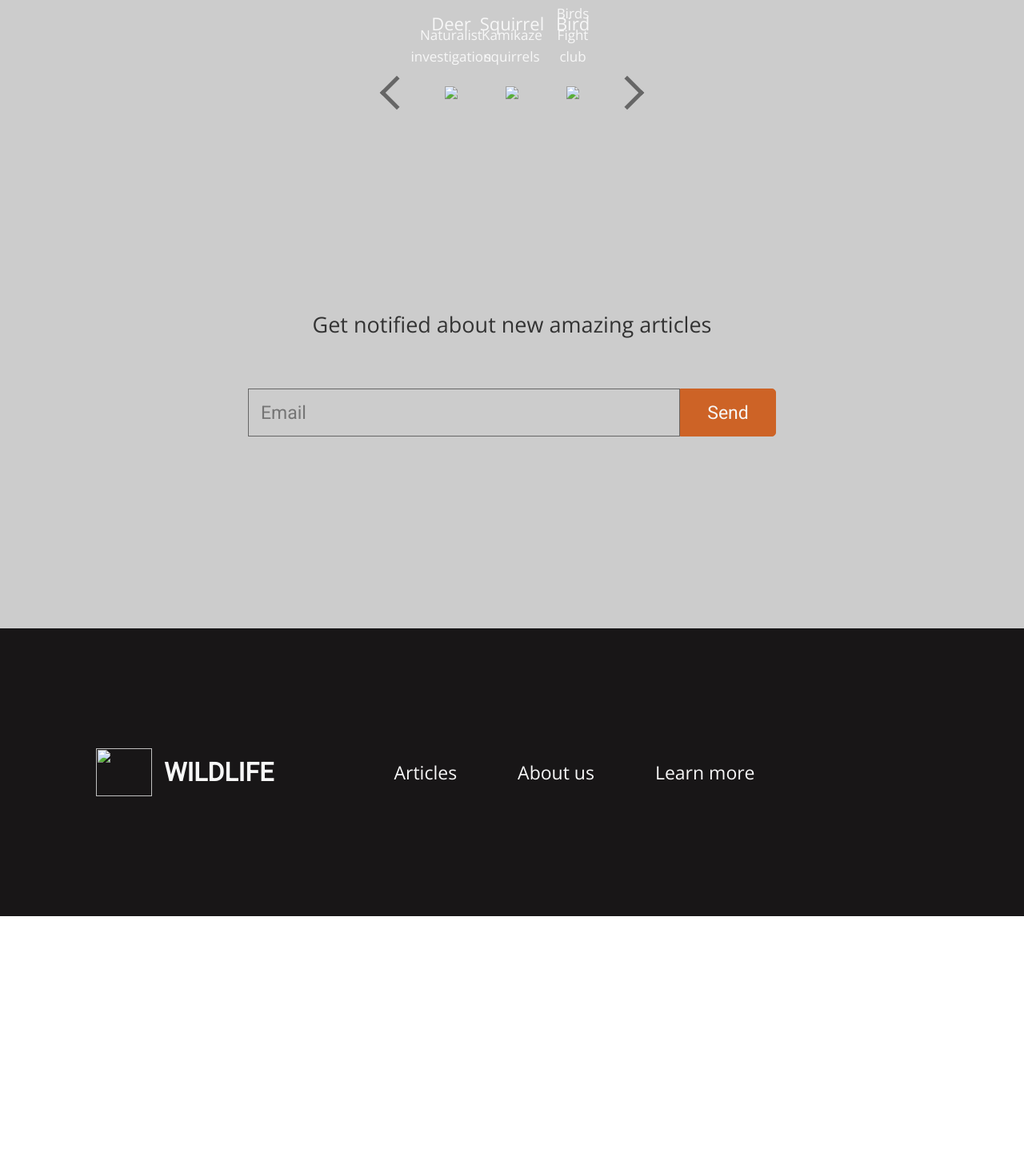
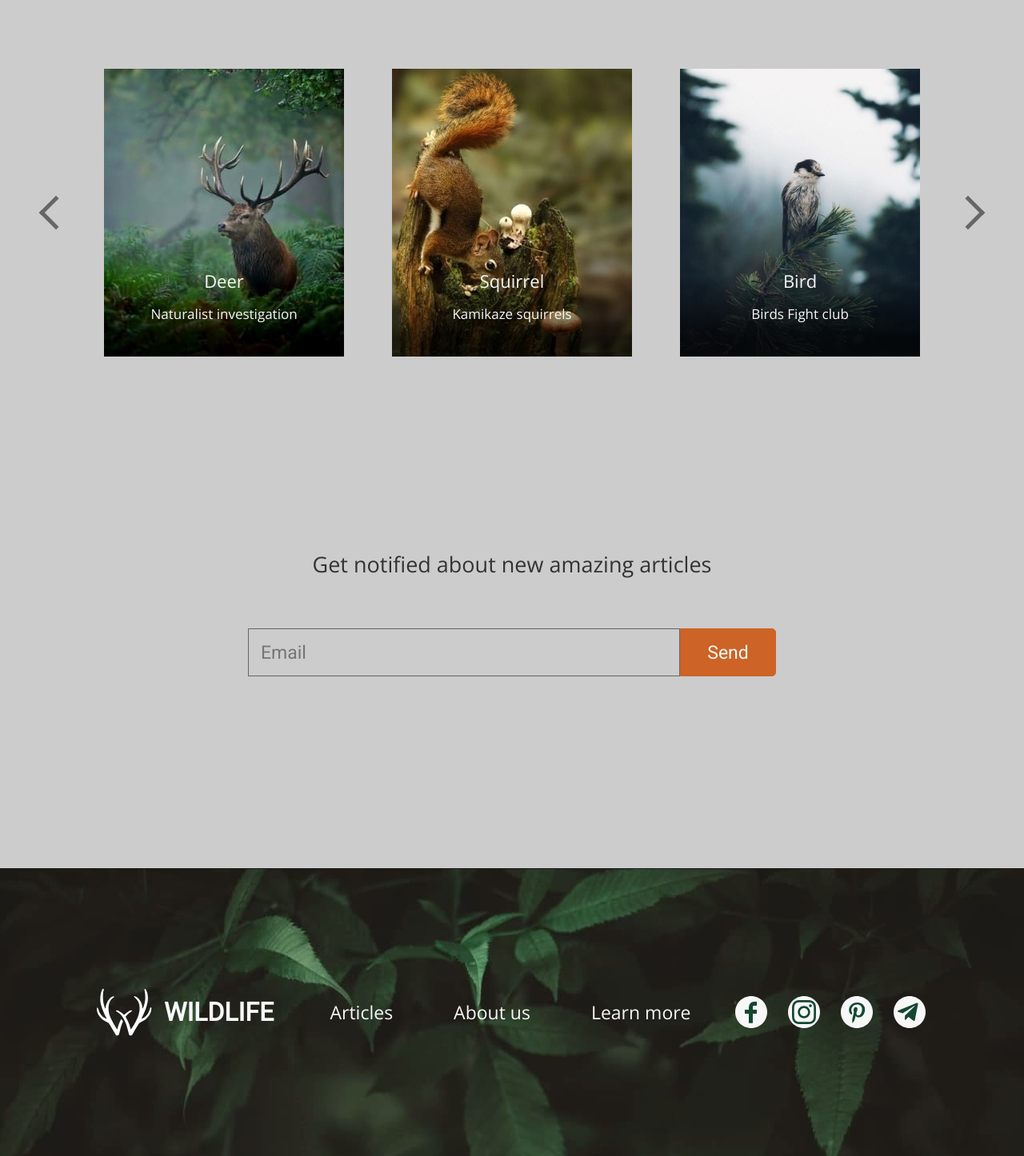
Before and after one commit to Balzamova/wildlife, a plain HTML site: page wildlife/index.html in a window 1280 px wide. Shown: the part 1062-2508 px from the top of the page at 80% size. Before the commit the page ends 2208 px from the top, so only its background shows below. Drawn offline with nearby package versions, Linux system fonts and the light colour scheme; the site is published under a folder, as on GitHub Pages, so addresses that start at the root find nothing.

Commit message:
fix: corrected urls for images and icons

```diff
--- a/wildlife/index.html
+++ b/wildlife/index.html
@@ -11,7 +11,7 @@
     <link href="https://fonts.googleapis.com/css2?family=Open+Sans:wght@400;700&display=swap" rel="stylesheet">
 
 
-    <link rel="shortcut icon" href="/wildlife/assets/icons/logo.svg">
+    <link rel="shortcut icon" href="./assets/icons/logo.svg">
     <link rel="stylesheet" href="style.css" />
 
     <title>wildlife</title>
@@ -25,7 +25,7 @@
             <div class="container">
                 <div class="header__content">
                     <div class="logo">
-                        <img class="logo__img" src="/wildlife/assets/icons/logo.svg" alt="">
+                        <img class="logo__img" src="./assets/icons/logo.svg" alt="">
                         <h1 class="logo__title">Wildlife</h1>
                     </div>
 
@@ -39,7 +39,7 @@
                             </li>
                             <li class="header__item">
                                 <a href="#">
-                                    <img class="header__img" src="/wildlife/assets/icons/find.svg" alt="">
+                                    <img class="header__img" src="./assets/icons/find.svg" alt="">
                                 </a>
                             </li>
                             <li class="header__item text__links header__button">
@@ -88,21 +88,21 @@
                             </div>
                             <div class="latest__sliders">
                                 <div class="latest__slider">
-                                    <img class="latest__slider-img" src="/wildlife/assets/images/latest-img-1.jpg">
+                                    <img class="latest__slider-img" src="./assets/images/latest-img-1.jpg">
                                     <span class="latest__slider-title">Deer
                                     </span>
                                     <span class="latest__slider-subtitle">Naturalist investigation
                                     </span>
                                 </div>
                                 <div class="latest__slider">
-                                    <img class="latest__slider-img" src="/wildlife/assets/images/latest-img-2.jpg">
+                                    <img class="latest__slider-img" src="./assets/images/latest-img-2.jpg">
                                     <span class="latest__slider-title">Squirrel
                                     </span>
                                     <span class="latest__slider-subtitle">Kamikaze squirrels
                                     </span>
                                 </div>
                                 <div class="latest__slider">
-                                    <img class="latest__slider-img" src="/wildlife/assets/images/latest-img-3.jpg">
+                                    <img class="latest__slider-img" src="./assets/images/latest-img-3.jpg">
                                     <span class="latest__slider-title">Bird
                                     </span>
                                     <span class="latest__slider-subtitle">Birds Fight club
@@ -138,7 +138,7 @@
             <div class="container">
                 <div class="footer__content">
                     <div class="logo">
-                        <img class="logo__img" src="/wildlife/assets/icons/logo.svg" alt="">
+                        <img class="logo__img" src="./assets/icons/logo.svg" alt="">
                         <h1 class="logo__title">Wildlife</h1>
                     </div>
 
@@ -160,22 +160,22 @@
                         <ul class="footer__iconslist">
                             <li class="footer__iconitem">
                                 <a href="https://www.facebook.com/">
-                                    <img class="footer__img" src="/wildlife/assets/icons/fb.svg" alt="">
+                                    <img class="footer__img" src="./assets/icons/fb.svg" alt="">
                                 </a>
                             </li>
                             <li class="footer__iconitem">
                                 <a href="https://www.instagram.com/">
-                                    <img class="footer__img" src="/wildlife/assets/icons/ig.svg" alt="">
+                                    <img class="footer__img" src="./assets/icons/ig.svg" alt="">
                                 </a>
                             </li>
                             <li class="footer__iconitem">
                                 <a href="https://www.pinterest.com/">
-                                    <img class="footer__img" src="/wildlife/assets/icons/pa.svg" alt="">
+                                    <img class="footer__img" src="./assets/icons/pa.svg" alt="">
                                 </a>
                             </li>
                             <li class="footer__iconitem">
                                 <a href="https://web.telegram.org/">
-                                    <img class="footer__img" src="/wildlife/assets/icons/tg.svg" alt="">
+                                    <img class="footer__img" src="./assets/icons/tg.svg" alt="">
                                 </a>
                             </li>
                         </ul>
--- a/wildlife/style.css
+++ b/wildlife/style.css
@@ -159,7 +159,7 @@ img {vertical-align: top;}
     background-color: #02160b
 }
 .survival .container {
-    background: url(/wildlife/assets/images/header_img.png) center no-repeat;
+    background: url(./assets/images/header_img.png) center no-repeat;
     display: flex;
     justify-content: space-between;
     align-items: center;
@@ -361,7 +361,7 @@ img {vertical-align: top;}
     background-color: #181617
 }
 .footer .container {
-    background: url(/wildlife/assets/images/footer_img.png) center no-repeat;
+    background: url(./assets/images/footer_img.png) center no-repeat;
 }
 .footer__content {
     margin: 0 120px;
@@ -521,7 +521,7 @@ img {vertical-align: top;}
         margin: 0 10px;
     }
     .survival .container {
-        background: url(/wildlife/assets/images/header_img.png) center no-repeat;
+        background: url(./assets/images/header_img.png) center no-repeat;
         object-fit: cover;
         background-size: 126%;
     }
@@ -679,7 +679,7 @@ img {vertical-align: top;}
     }
 
     .survival .container {
-        background: url(/wildlife/assets/images/header_img.png) center no-repeat;
+        background: url(./assets/images/header_img.png) center no-repeat;
         object-fit: cover;
     }
     .survival__content {
@@ -745,7 +745,7 @@ img {vertical-align: top;}
         height: 50px;
     }
     .footer .container {
-        background: url(/wildlife/assets/images/footer_img.png) center no-repeat;
+        background: url(./assets/images/footer_img.png) center no-repeat;
         object-fit: cover;
     }
     .footer__content {
```
